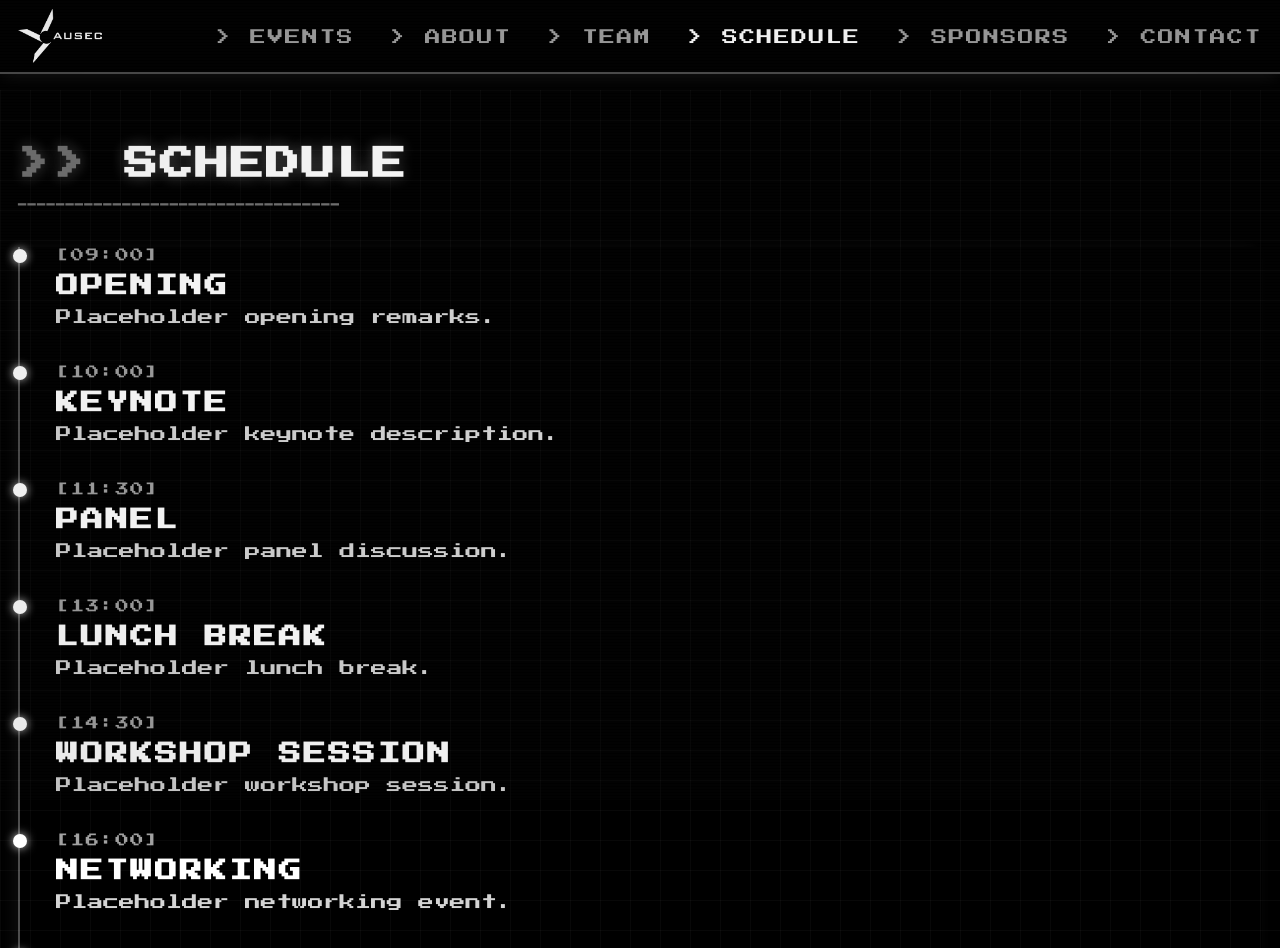
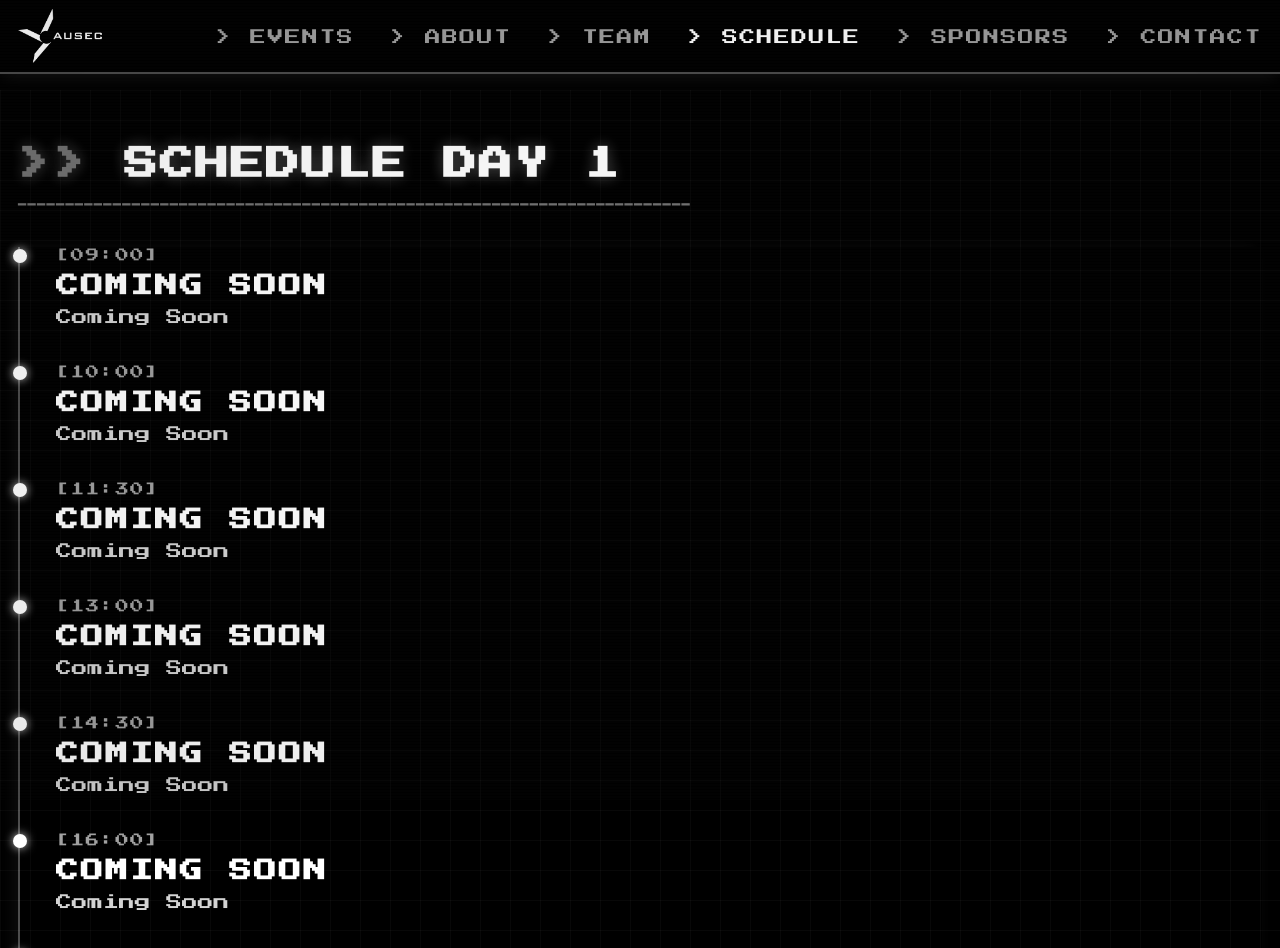
Before and after one commit to PraveenVenktateshNA/Enantra26website, a React (Vite) app: page /schedule in a window 1280 px wide. Shown: the top 948 px of the page. Built offline with nearby package versions, Linux system fonts and the light colour scheme.

Commit message:
changed the schedule placeholder values to Coming soon

```diff
--- a/src/pages/Schedule.jsx
+++ b/src/pages/Schedule.jsx
@@ -1,14 +1,14 @@
 import useScrollReveal from '../hooks/useScrollReveal';
 
 const items = [
-  { time: '09:00', title: 'Opening', desc: 'Placeholder opening remarks.' },
-  { time: '10:00', title: 'Keynote', desc: 'Placeholder keynote description.' },
-  { time: '11:30', title: 'Panel', desc: 'Placeholder panel discussion.' },
-  { time: '13:00', title: 'Lunch Break', desc: 'Placeholder lunch break.' },
-  { time: '14:30', title: 'Workshop Session', desc: 'Placeholder workshop session.' },
-  { time: '16:00', title: 'Networking', desc: 'Placeholder networking event.' },
-  { time: '17:30', title: 'Competition Round', desc: 'Placeholder competition round.' },
-  { time: '19:30', title: 'Closing Ceremony', desc: 'Placeholder closing ceremony.' },
+  { time: '09:00', title: 'Coming Soon', desc: 'Coming Soon' },
+  { time: '10:00', title: 'Coming Soon', desc: 'Coming Soon' },
+  { time: '11:30', title: 'Coming Soon', desc: 'Coming Soon' },
+  { time: '13:00', title: 'Coming Soon', desc: 'Coming Soon' },
+  { time: '14:30', title: 'Coming Soon', desc: 'Coming Soon' },
+  { time: '16:00', title: 'Coming Soon', desc: 'Coming Soon' },
+  { time: '17:30', title: 'Coming Soon', desc: 'Coming Soon' },
+  { time: '19:30', title: 'Coming Soon', desc: 'Coming Soon' },
 ];
 
 export default function Schedule() {
@@ -16,10 +16,10 @@ export default function Schedule() {
   return (
     <section className="mx-auto max-w-6xl px-4 py-12 grid-pattern">
       <h2 className="text-3xl font-bold font-mono tracking-wider uppercase" style={{ textShadow: '0 0 15px rgba(255,255,255,0.3)' }}>
-        <span className="text-neutral-500">&gt;&gt;</span> Schedule
+        <span className="text-neutral-500">&gt;&gt;</span> Schedule Day 1
       </h2>
       <div className="mt-2 text-neutral-500 font-mono text-xs tracking-widest">
-        ━━━━━━━━━━━━━━━━━━━━━━━━━━━━━━━━━━
+        ━━━━━━━━━━━━━━━━━━━━━━━━━━━━━━━━━━━━━━━━━━━━━━━━━━━━━━━━━━━━━━━━━━━━━━━
       </div>
       <div ref={ref} className="reveal mt-8 border-l-2 border-white/30 pl-4 md:pl-8 space-y-8" style={{ boxShadow: '-5px 0 15px rgba(255,255,255,0.05)' }}>
         {items.map((i, idx) => (
```
